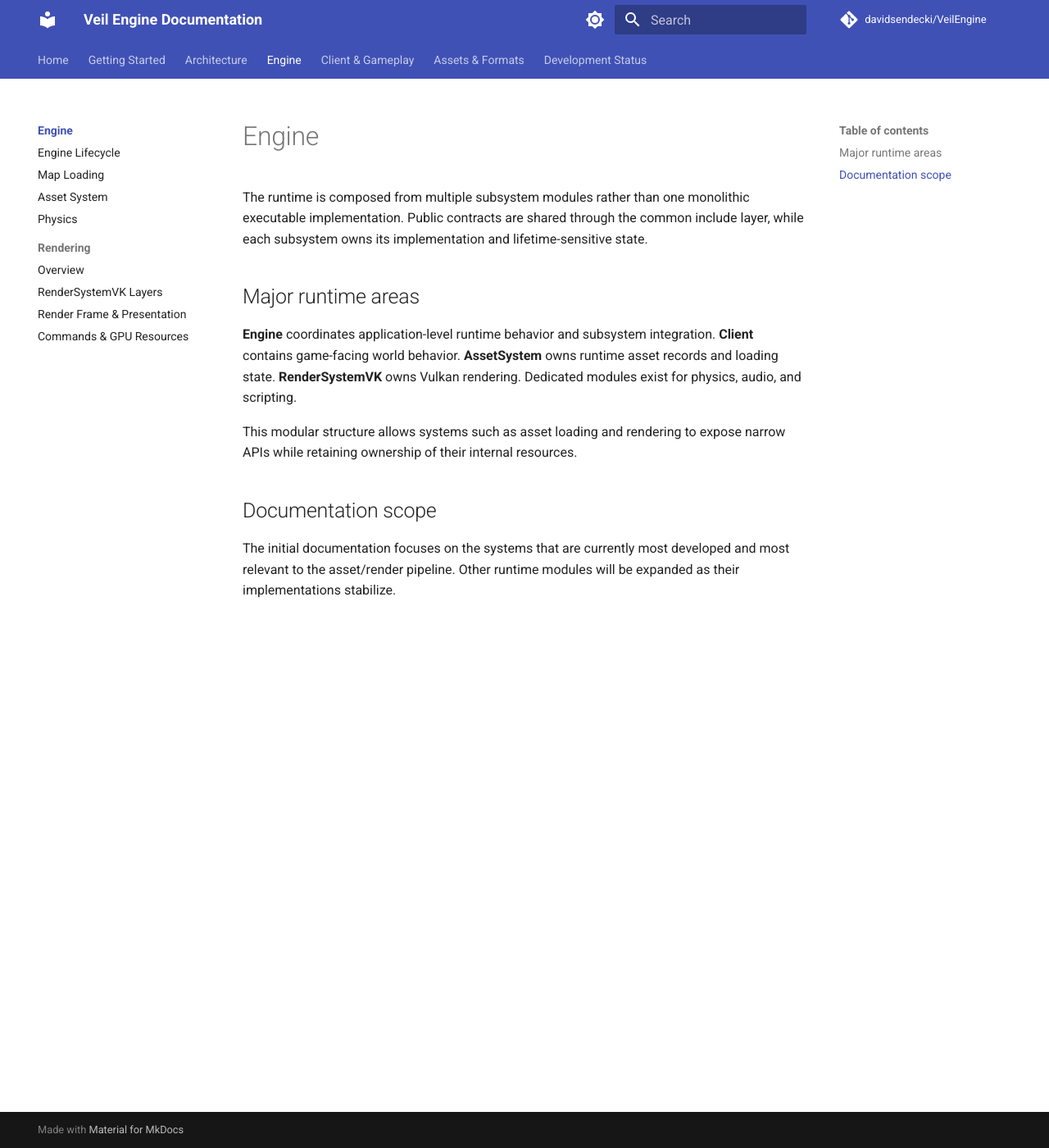
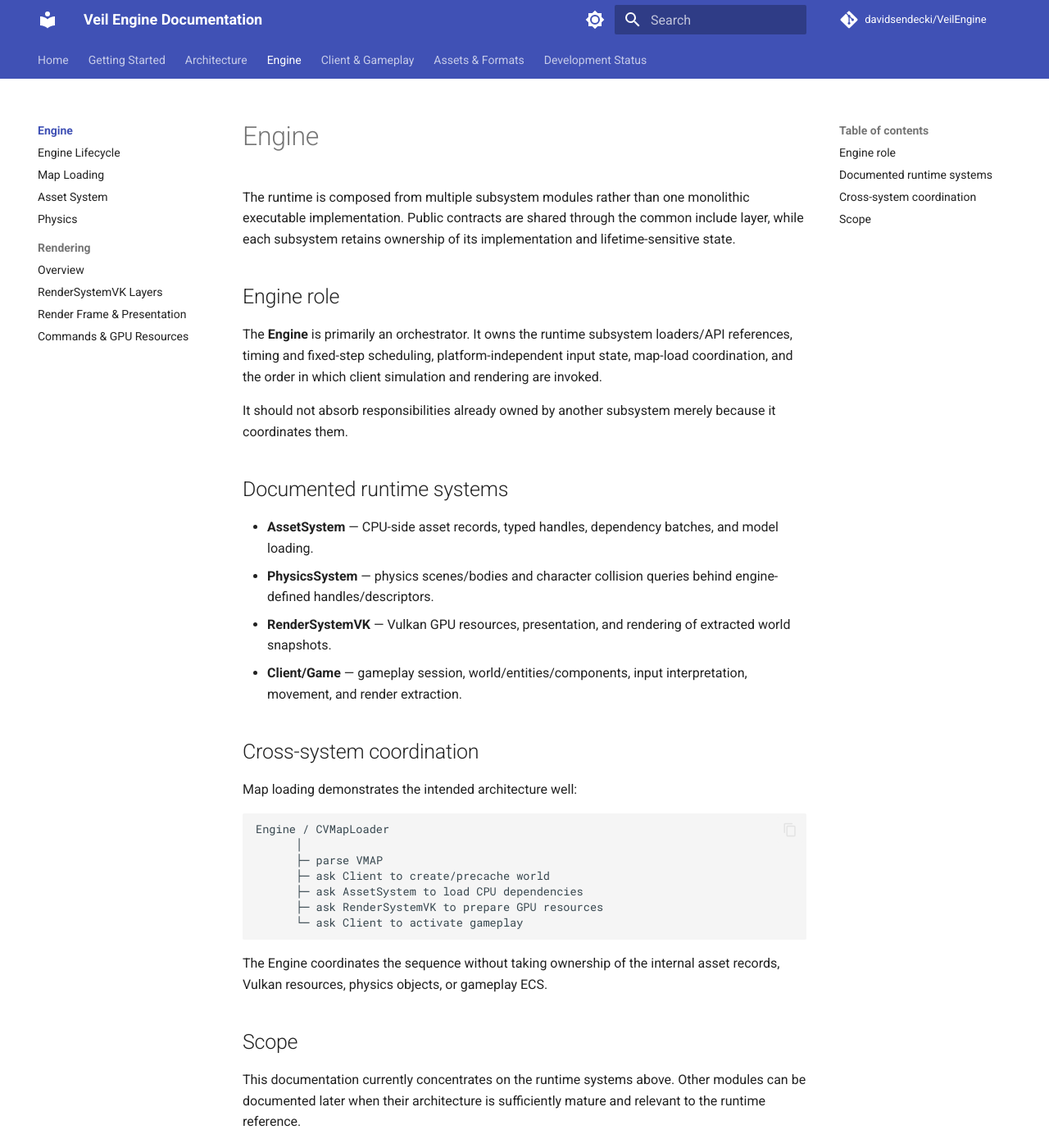
Before and after one commit to davidsendecki/VeilEngine-Doc, an MkDocs documentation site: the page built from docs/engine/index.md, in a window 1280 px wide and 1400 px high. Shown: the whole window at 82% size. Built offline with MkDocs 1.6.1 and Material for MkDocs 9.7.7, drawn with Linux system fonts in a browser that asks for light colours; comment, search, counter and statistics services are not loaded.

Commit message:
Clarify engine overview and ownership boundaries

````diff
--- a/docs/engine/index.md
+++ b/docs/engine/index.md
@@ -1,13 +1,36 @@
 # Engine
 
-The runtime is composed from multiple subsystem modules rather than one monolithic executable implementation. Public contracts are shared through the common include layer, while each subsystem owns its implementation and lifetime-sensitive state.
+The runtime is composed from multiple subsystem modules rather than one monolithic executable implementation. Public contracts are shared through the common include layer, while each subsystem retains ownership of its implementation and lifetime-sensitive state.
 
-## Major runtime areas
+## Engine role
 
-**Engine** coordinates application-level runtime behavior and subsystem integration. **Client** contains game-facing world behavior. **AssetSystem** owns runtime asset records and loading state. **RenderSystemVK** owns Vulkan rendering. Dedicated modules exist for physics, audio, and scripting.
+The **Engine** is primarily an orchestrator. It owns the runtime subsystem loaders/API references, timing and fixed-step scheduling, platform-independent input state, map-load coordination, and the order in which client simulation and rendering are invoked.
 
-This modular structure allows systems such as asset loading and rendering to expose narrow APIs while retaining ownership of their internal resources.
+It should not absorb responsibilities already owned by another subsystem merely because it coordinates them.
 
-## Documentation scope
+## Documented runtime systems
 
-The initial documentation focuses on the systems that are currently most developed and most relevant to the asset/render pipeline. Other runtime modules will be expanded as their implementations stabilize.
+- **AssetSystem** — CPU-side asset records, typed handles, dependency batches, and model loading.
+- **PhysicsSystem** — physics scenes/bodies and character collision queries behind engine-defined handles/descriptors.
+- **RenderSystemVK** — Vulkan GPU resources, presentation, and rendering of extracted world snapshots.
+- **Client/Game** — gameplay session, world/entities/components, input interpretation, movement, and render extraction.
+
+## Cross-system coordination
+
+Map loading demonstrates the intended architecture well:
+
+```text
+Engine / CVMapLoader
+      │
+      ├─ parse VMAP
+      ├─ ask Client to create/precache world
+      ├─ ask AssetSystem to load CPU dependencies
+      ├─ ask RenderSystemVK to prepare GPU resources
+      └─ ask Client to activate gameplay
+```
+
+The Engine coordinates the sequence without taking ownership of the internal asset records, Vulkan resources, physics objects, or gameplay ECS.
+
+## Scope
+
+This documentation currently concentrates on the runtime systems above. Other modules can be documented later when their architecture is sufficiently mature and relevant to the runtime reference.
````
